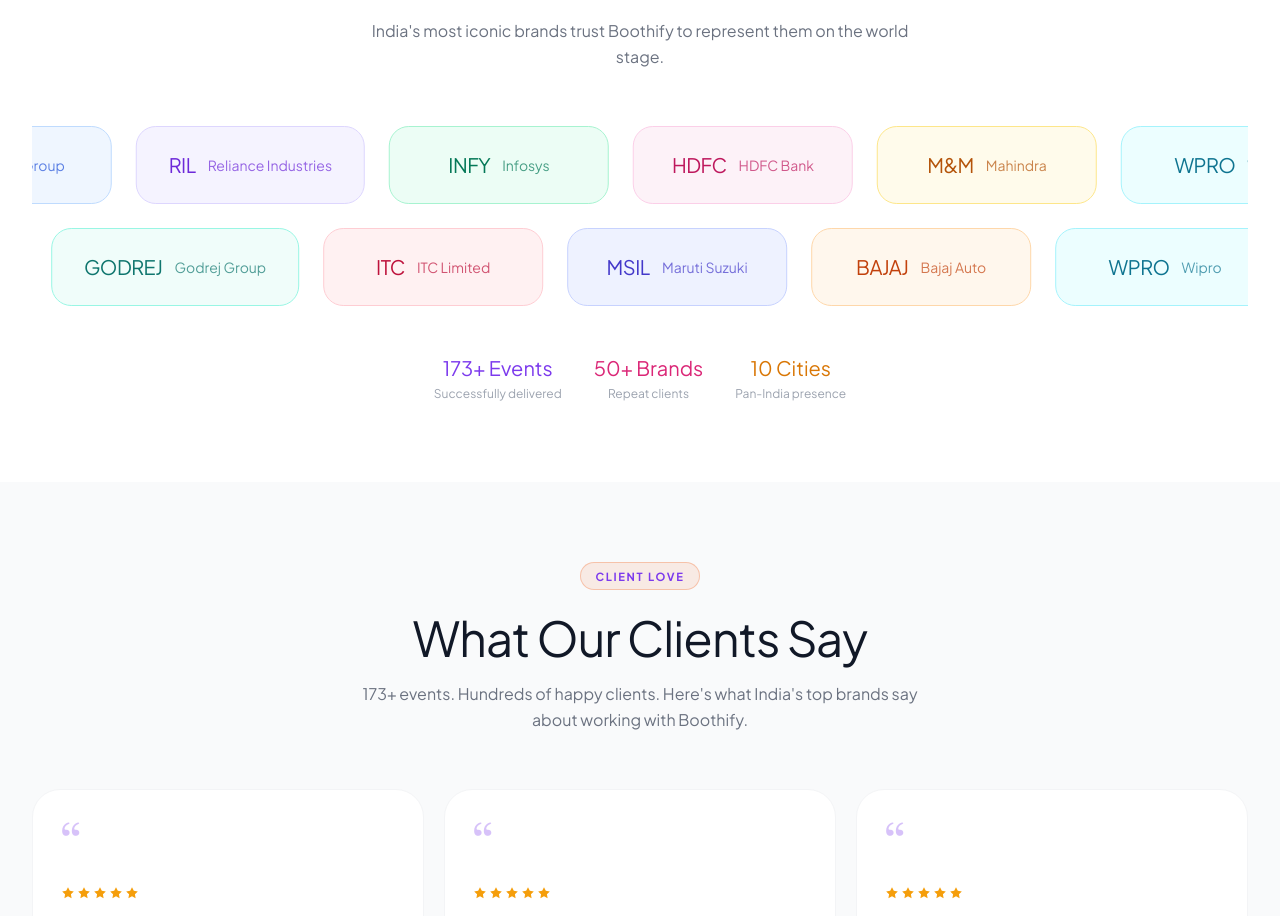
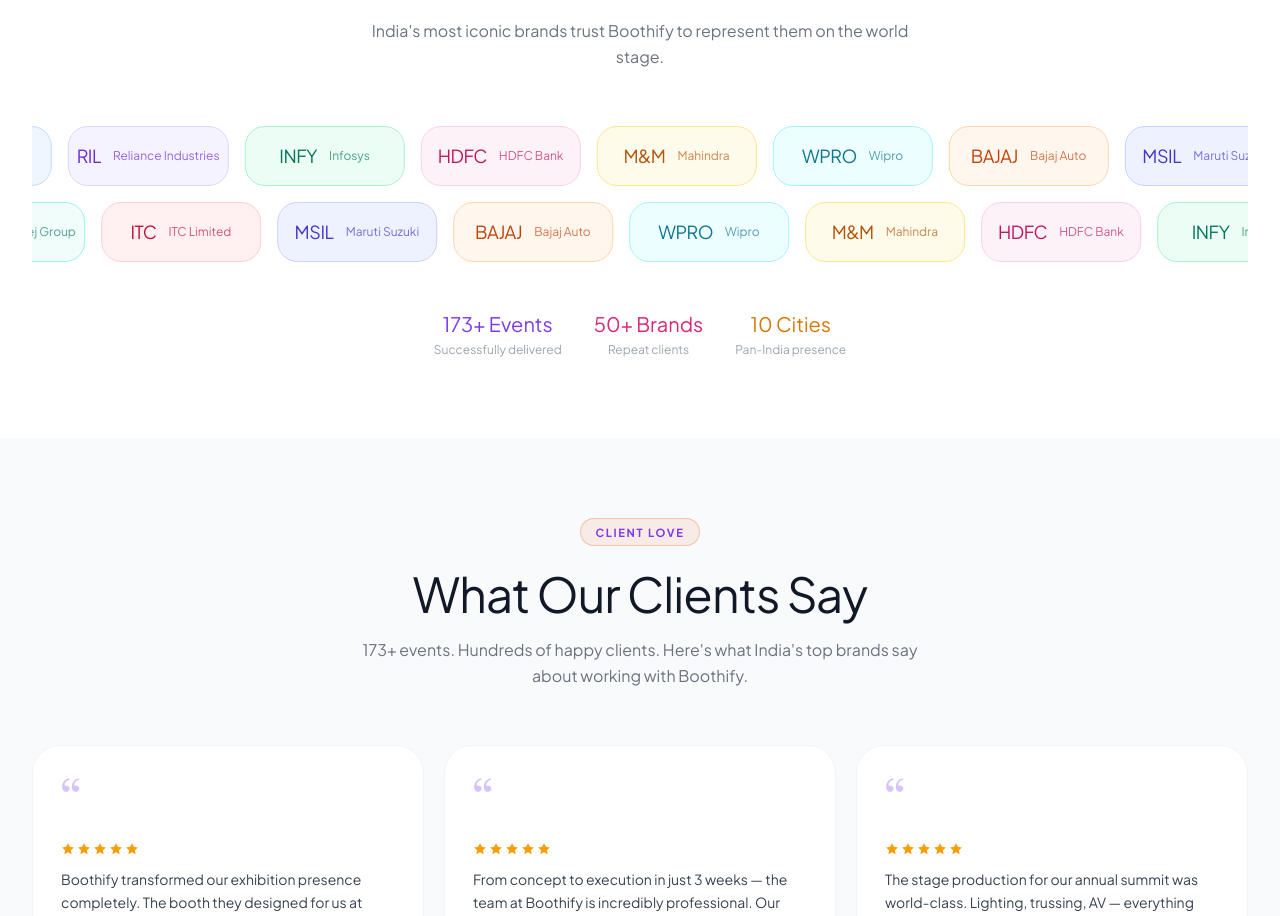
Before and after one commit to atulpandey2026/Boothify, a Next.js app: page / in a window 1280 px wide. Shown: the part 5520-6436 px from the top of the page. Built offline with nearby package versions, Linux system fonts and the light colour scheme; no server answers; the database is empty.

Commit message:
Update ClienteleSection.tsx

```diff
--- a/src/app/components/ClienteleSection.tsx
+++ b/src/app/components/ClienteleSection.tsx
@@ -107,15 +107,15 @@
         </div>
 
         {/* Row 1 */}
-        <div className="marquee-wrapper mb-6">
-          <div className="animate-marquee-left flex items-center gap-6">
+        <div className="marquee-wrapper mb-4">
+          <div className="animate-marquee-left flex items-center gap-4">
 
             {logosDouble.map((client, i) => {
               const isDatabaseLogo = 'logo_url' in client;
 
               const content = (
                 <div
-                  className={`flex-shrink-0 flex items-center justify-center gap-3 border rounded-xl px-8 py-6 min-w-[220px] ${
+                  className={`flex-shrink-0 flex items-center justify-center gap-3 border rounded-xl p-2 min-w-[160px] h-[60px] ${
                     !isDatabaseLogo
                       ? client.color
                       : 'bg-white border-gray-200'
@@ -125,15 +125,15 @@
                     <img
                       src={client.image_src}
                       alt={client.name}
-                      className="max-h-20 max-w-[180px] object-contain"
+                      className="w-full h-full max-h-12 object-contain"
                     />
                   ) : (
                     <>
-                      <span className="text-xl font-800 tracking-tight">
+                      <span className="text-lg font-800 tracking-tight">
                         {client.abbr}
                       </span>
 
-                      <span className="text-sm font-500 opacity-70 hidden sm:block">
+                      <span className="text-xs font-500 opacity-70 hidden sm:block">
                         {client.name}
                       </span>
                     </>
@@ -166,14 +166,14 @@
 
         {/* Row 2 */}
         <div className="marquee-wrapper">
-          <div className="animate-marquee-right flex items-center gap-6">
+          <div className="animate-marquee-right flex items-center gap-4">
 
             {[...logosDouble].reverse().map((client, i) => {
               const isDatabaseLogo = 'logo_url' in client;
 
               const content = (
                 <div
-                  className={`flex-shrink-0 flex items-center justify-center gap-3 border rounded-xl px-8 py-6 min-w-[220px] ${
+                  className={`flex-shrink-0 flex items-center justify-center gap-3 border rounded-xl p-2 min-w-[160px] h-[60px] ${
                     !isDatabaseLogo
                       ? client.color
                       : 'bg-white border-gray-200'
@@ -183,15 +183,15 @@
                     <img
                       src={client.image_src}
                       alt={client.name}
-                      className="max-h-20 max-w-[180px] object-contain"
+                      className="w-full h-full max-h-12 object-contain"
                     />
                   ) : (
                     <>
-                      <span className="text-xl font-800 tracking-tight">
+                      <span className="text-lg font-800 tracking-tight">
                         {client.abbr}
                       </span>
 
-                      <span className="text-sm font-500 opacity-70 hidden sm:block">
+                      <span className="text-xs font-500 opacity-70 hidden sm:block">
                         {client.name}
                       </span>
                     </>
```
